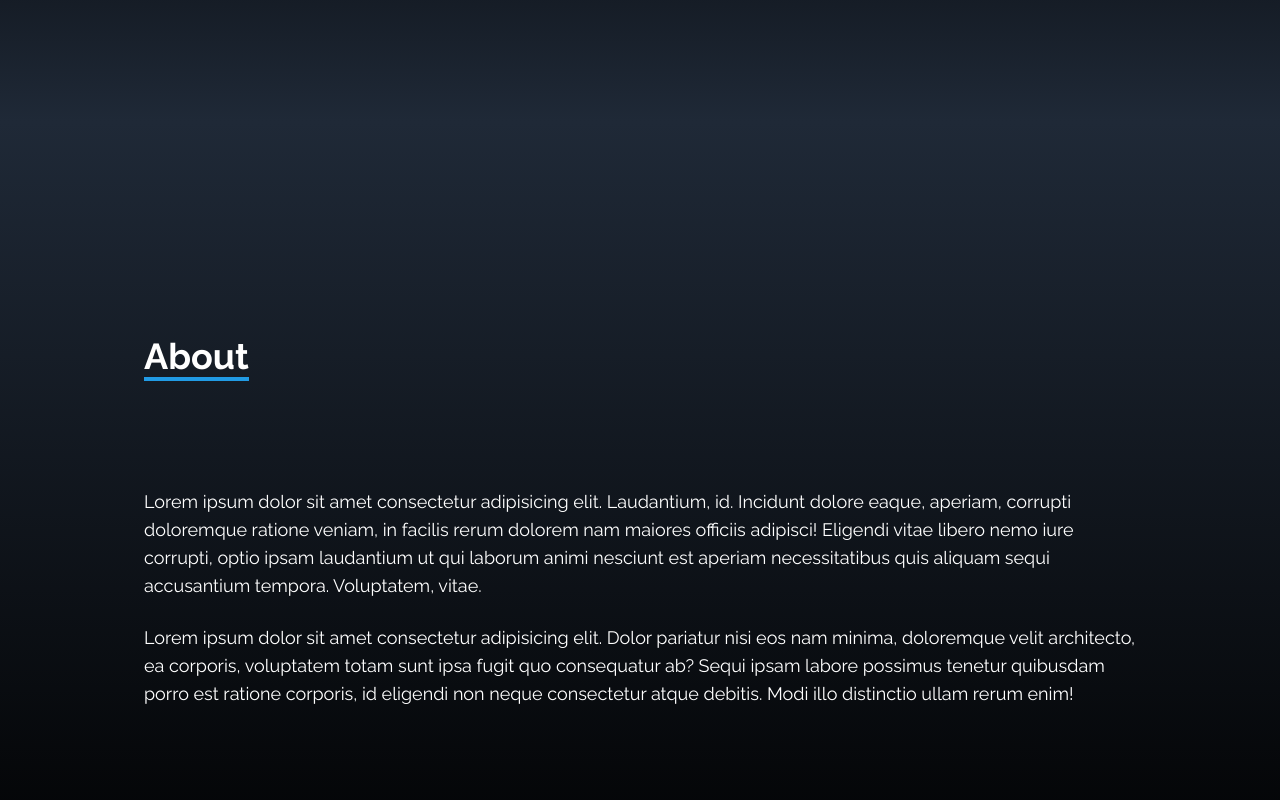
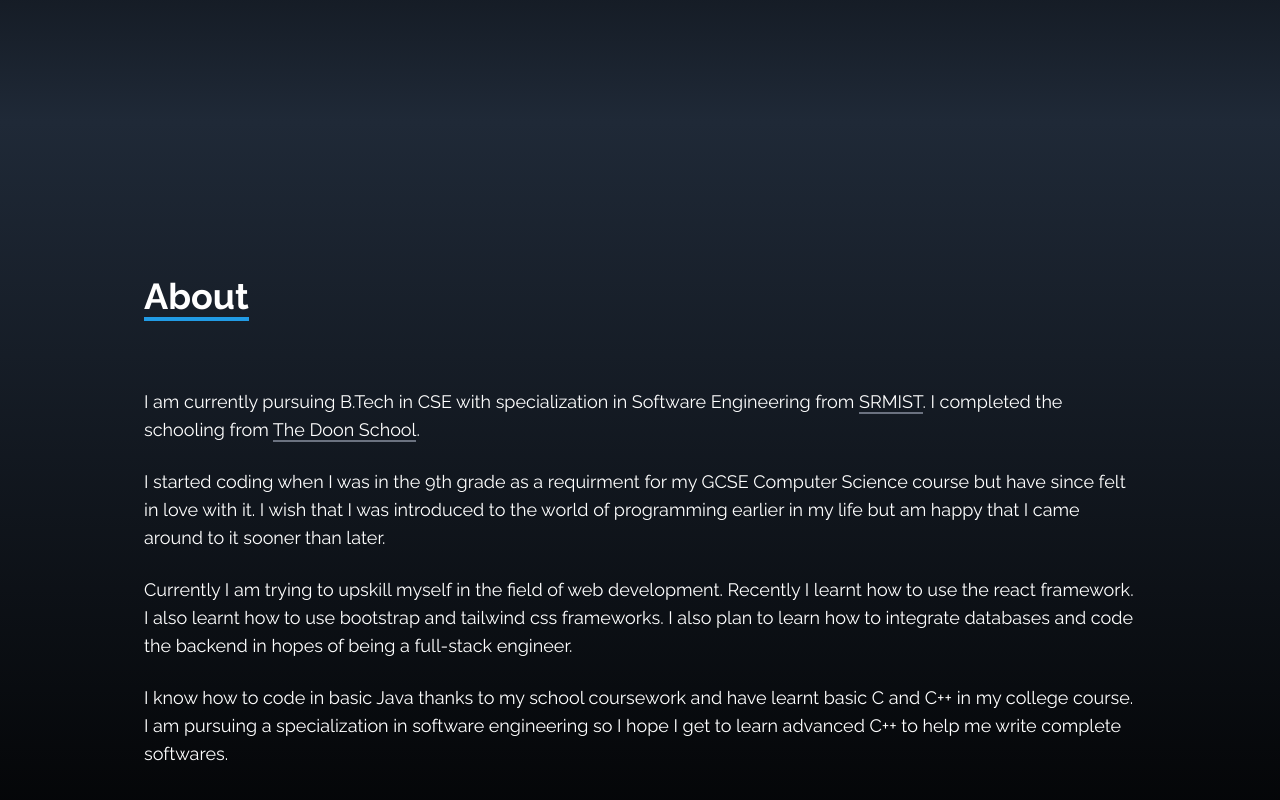
Before and after one commit to AgrPaavan/react-portfolio, a React (Create React App) app: page / in a window 1280 px wide. Shown: the part 678-1478 px from the top of the page. Built offline with nearby package versions, Linux system fonts and the light colour scheme.

Commit message:
Remove placeholder content

```diff
--- a/src/components/About.jsx
+++ b/src/components/About.jsx
@@ -4,7 +4,7 @@ const About = () => {
   return (
     <div
       name="about"
-      className="w-full h-screen bg-gradient-to-b from-gray-800 to-black text-white"
+      className="w-full h-full xs:h-screen bg-gradient-to-b from-gray-800 to-black text-white"
     >
       <div className="max-w-screen-lg p-4 mx-auto flex flex-col justify-center w-full h-full">
         <div className="pb-8">
@@ -13,24 +13,55 @@ const About = () => {
           </h2>
         </div>
 
-        <p className="text-lg mt-20">
-          Lorem ipsum dolor sit amet consectetur adipisicing elit. Laudantium,
-          id. Incidunt dolore eaque, aperiam, corrupti doloremque ratione
-          veniam, in facilis rerum dolorem nam maiores officiis adipisci!
-          Eligendi vitae libero nemo iure corrupti, optio ipsam laudantium ut
-          qui laborum animi nesciunt est aperiam necessitatibus quis aliquam
-          sequi accusantium tempora. Voluptatem, vitae.
+        <p className="text-lg mt-10">
+          I am currently pursuing B.Tech in CSE with specialization in Software
+          Engineering from{" "}
+          <a
+            href="https://www.srmist.edu.in/"
+            target="_blank"
+            rel="noreferrer"
+            className="border-b-2 border-gray-500"
+          >
+            SRMIST
+          </a>
+          . I completed the schooling from{" "}
+          <a
+            href="http://www.doonchool.com/"
+            target="_blank"
+            rel="noreferrer"
+            className="border-b-2 border-gray-500"
+          >
+            The Doon School
+          </a>
+          .
         </p>
 
         <br />
 
         <p className="text-lg">
-          Lorem ipsum dolor sit amet consectetur adipisicing elit. Dolor
-          pariatur nisi eos nam minima, doloremque velit architecto, ea
-          corporis, voluptatem totam sunt ipsa fugit quo consequatur ab? Sequi
-          ipsam labore possimus tenetur quibusdam porro est ratione corporis, id
-          eligendi non neque consectetur atque debitis. Modi illo distinctio
-          ullam rerum enim!
+          I started coding when I was in the 9th grade as a requirment for my
+          GCSE Computer Science course but have since felt in love with it. I
+          wish that I was introduced to the world of programming earlier in my
+          life but am happy that I came around to it sooner than later.
+        </p>
+
+        <br />
+
+        <p className="text-lg">
+          Currently I am trying to upskill myself in the field of web
+          development. Recently I learnt how to use the react framework. I also
+          learnt how to use bootstrap and tailwind css frameworks. I also plan
+          to learn how to integrate databases and code the backend in hopes of
+          being a full-stack engineer.
+        </p>
+
+        <br />
+
+        <p className="text-lg">
+          I know how to code in basic Java thanks to my school coursework and
+          have learnt basic C and C++ in my college course. I am pursuing a
+          specialization in software engineering so I hope I get to learn
+          advanced C++ to help me write complete softwares.
         </p>
       </div>
     </div>
--- a/src/components/Home.jsx
+++ b/src/components/Home.jsx
@@ -17,10 +17,9 @@ const Home = () => {
             Paavan Agrawal
           </h2>
           <p className="text-gray-500 py-4 max-w-sm sm:max-w-xl">
-            Lorem ipsum dolor sit amet consectetur adipisicing elit. Delectus,
-            ipsam eveniet, quibusdam laudantium consequatur saepe, ullam natus
-            consectetur quos aliquam itaque. Cupiditate ad tenetur amet. Fugiat
-            nisi sequi blanditiis molestiae!
+            I am a 2nd year CSE student at SRMIST, India. I am most interested
+            in the field of web development and am currently trying to grasp
+            knowledge of new technologies in the field.
           </p>
 
           <div>
--- a/src/components/Navbar.jsx
+++ b/src/components/Navbar.jsx
@@ -15,11 +15,12 @@ const Navbar = () => {
     {
       id: 2,
       link: "about",
+      moff: -80,
     },
     {
       id: 3,
       link: "projects",
-      moff: -50,
+      moff: -80,
     },
     {
       id: 4,
--- a/src/components/Projects.jsx
+++ b/src/components/Projects.jsx
@@ -29,7 +29,7 @@ const Projects = () => {
   return (
     <div
       name="projects"
-      className="bg-gradient-to-b from-black to-gray-800 w-full text-white h-screen"
+      className="bg-gradient-to-b from-black to-gray-800 w-full text-white h-full sm:h-screen"
     >
       <div className="max-w-screen-lg p-4 mx-auto flex flex-col justify-center w-full h-full">
         <div className="pb-8">
--- a/tailwind.config.js
+++ b/tailwind.config.js
@@ -9,6 +9,9 @@ module.exports = {
       colors: {
         accent: "#219be5",
       },
+      screens: {
+        xs: "450px",
+      },
     },
   },
   plugins: [],
```
